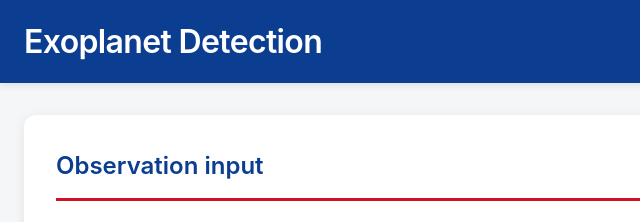
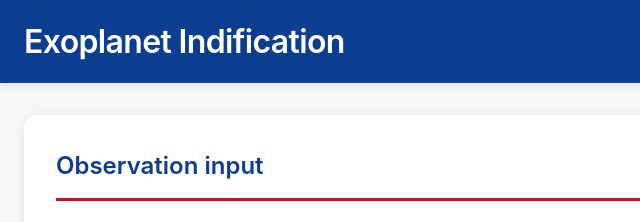
Before and after one commit to MartyniukAleksei/iaso-som-v1, a website built with Vite: page index.html in a window 1280 px wide. Shown: the top 222 px of the page, 0-640 px from the left. Built offline with nearby package versions, Linux system fonts and the light colour scheme.

Commit message:
Update index.html

```diff
--- a/index.html
+++ b/index.html
@@ -5,13 +5,13 @@
     <link rel="icon" type="image/svg+xml" href="/vite.svg" />
     <meta name="viewport" content="width=device-width, initial-scale=1.0" />
     <link rel="stylesheet" href="style.css" />
-    <title>NASA Exoplanet Researcher Tool</title>
+    <title>Exoplanet Indification</title>
   </head>
   <body>
     <div id="app">
       <header class="header">
         <div class="header-content">
-          <h1 class="page-title">Exoplanet Detection</h1>
+          <h1 class="page-title">Exoplanet Indification</h1>
         </div>
       </header>
 
```
